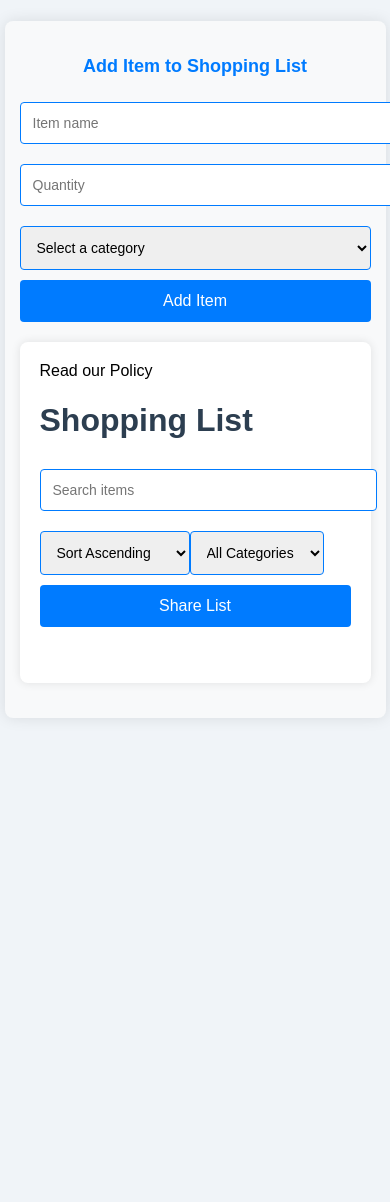
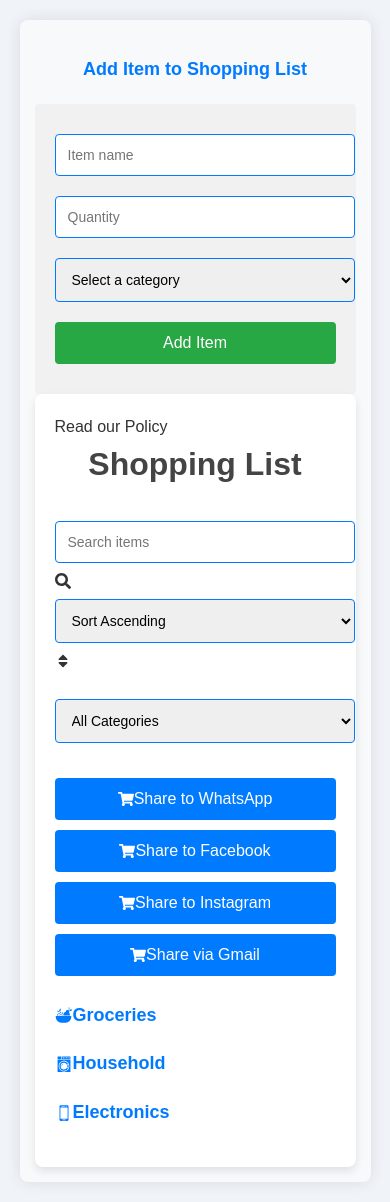
Before and after one commit to khanyajara/Shopping-list, a React (Create React App) app: page /add-item in a window 390 px wide. Before the commit the page ends 844 px from the top, so only its background shows below. Built offline with nearby package versions, Linux system fonts and the light colour scheme; data requests are answered from the project's data file; the HTML template or start-up script is replaced by a standard one.

Commit message:
saving changes

```diff
--- a/src/components/AddItem.js
+++ b/src/components/AddItem.js
@@ -1,31 +1,55 @@
-
-
 import React, { useState } from 'react';
 import { useDispatch } from 'react-redux';
 import { addItem } from '../redux/action';
 import '../styles/AddItem.css';
 import ShoppingList from './Shoppinglist';
+import axios from 'axios';
+
+const categoryTypes = {
+  Groceries: ['Fruits', 'Vegetables', 'Dairy', 'Meat', 'Snacks'],
+  Household: ['Cleaning Supplies', 'Furniture', 'Decor', 'Appliances'],
+  Electronics: ['Phones', 'Laptops', 'Cameras', 'Accessories'],
+  Clothing: ['Men', 'Women', 'Kids', 'Shoes', 'Accessories'],
+  Other: ['Miscellaneous', 'Gift Items', 'Stationery'],
+};
 
 const AddItem = () => {
   const [name, setName] = useState('');
   const [quantity, setQuantity] = useState('');
   const [category, setCategory] = useState('');
+  const [productType, setProductType] = useState('');
+  const [error, setError] = useState(null);
 
   const dispatch = useDispatch();
 
   const handleSubmit = async (e) => {
     e.preventDefault();
-    const newItem = { id: Date.now(), name, quantity, category };
+    if (!name || !quantity || !category || !productType) {
+      setError('Please fill in all fields');
+      return;
+    }
+    const newItem = { id: Date.now(), name, quantity, category, productType };
 
+    // Add to Redux store
     dispatch(addItem(newItem));
+
+    // Add to shoppinglist.json
+    try {
+      await axios.post('http://localhost:5000/items', newItem);
       setName('');
       setQuantity('');
       setCategory('');
+      setProductType('');
+      setError(null);
+    } catch (err) {
+      setError('Error adding item to file');
+    }
   };
 
   return (
     <div className="add-item-container">
       <h2>Add Item to Shopping List</h2>
+      {error && <p style={{ color: 'red' }}>{error}</p>}
       <form onSubmit={handleSubmit} className="add-item-form">
         <input
           type="text"
@@ -45,18 +69,42 @@ const AddItem = () => {
         />
         <select
           value={category}
-            onChange={(e) => setCategory(e.target.value)}
+          onChange={(e) => {
+            setCategory(e.target.value);
+            setProductType('');
+          }}
           required
           className="input-field"
         >
-            <option value="" disabled>Select a category</option>
-            <option value="Groceries">Groceries</option>
-            <option value="Household">Household</option>
-            <option value="Electronics">Electronics</option>
-            <option value="Clothing">Clothing</option>
-            <option value="Other">Other</option>
+          <option value="" disabled>
+            Select a category
+          </option>
+          {Object.keys(categoryTypes).map((cat) => (
+            <option key={cat} value={cat}>
+              {cat}
+            </option>
+          ))}
         </select>
-          <button type="submit" className="submit-button">Add Item</button>
+        {category && (
+          <select
+            value={productType}
+            onChange={(e) => setProductType(e.target.value)}
+            required
+            className="input-field"
+          >
+            <option value="" disabled>
+              Select a product type
+            </option>
+            {categoryTypes[category].map((type) => (
+              <option key={type} value={type}>
+                {type}
+              </option>
+            ))}
+          </select>
+        )}
+        <button type="submit" className="submit-button">
+          Add Item
+        </button>
       </form>
       <ShoppingList />
     </div>
--- a/src/components/Shoppinglist.js
+++ b/src/components/Shoppinglist.js
@@ -1,13 +1,18 @@
+
 import React, { useState, useEffect } from 'react';
 import { useDispatch, useSelector } from 'react-redux';
 import { setItems, updateItem, removeItem, boughtItems } from '../redux/action';
 import axios from 'axios';
-import '../styles/styles.css';
 import { useNavigate } from 'react-router-dom';
+import { FaSearch, FaSort, FaTrash, FaEdit, FaCheck, FaShoppingCart } from 'react-icons/fa';
+import { GiFruitBowl, GiWashingMachine, GiSmartphone } from 'react-icons/gi';
+import styles from '../styles/styles.css';
 
-
-
-
+const categoryTypes = {
+  Groceries: ['Fruits', 'Vegetables', 'Dairy', 'Meat', 'Snacks'],
+  Household: ['Cleaning Supplies', 'Furniture', 'Decor', 'Appliances'],
+  Electronics: ['Phones', 'Laptops', 'Cameras', 'Accessories'],
+};
 
 const ShoppingApp = () => {
   const dispatch = useDispatch();
@@ -16,13 +21,15 @@ const ShoppingApp = () => {
   const [sortOrder, setSortOrder] = useState('asc');
   const [editedItem, setEditedItem] = useState(null);
   const [category, setCategory] = useState('');
+  const [productType, setProductType] = useState('');
   const [tag, setTag] = useState('');
-    const [categories] = useState(['Groceries', 'Household', 'Electronics']);
-const navigate=useNavigate();
+  const [categories] = useState(Object.keys(categoryTypes));
+  const navigate = useNavigate();
 
-const privacy =()=>{
-    navigate("/policy")
-}
+  const handlePrivacy = () => {
+    navigate("/policy");
+  };
+
   useEffect(() => {
     const fetchItems = async () => {
       try {
@@ -38,17 +45,19 @@ const privacy =()=>{
   const handleEdit = (item) => {
     setEditedItem(item);
     setCategory(item.category);
+    setProductType(item.productType || '');
     setTag(item.tag || '');
   };
 
   const handleDelete = async (id) => {
-        await axios.delete(`http://localhost:5000/items/${id}`);
+
     dispatch(removeItem(id));
   };
 
-    const handleUpdate = async () => {
-        const updatedItem = { ...editedItem, category, tag };
-        await axios.put(`http://localhost:5000/items/${updatedItem.id}`, updatedItem);
+  const handleUpdate = async (e) => {
+    e.preventDefault();
+    const updatedItem = { ...editedItem, category, productType,  };
+
     dispatch(updateItem(updatedItem));
     resetItemForm();
   };
@@ -59,13 +68,15 @@ const privacy =()=>{
 
   const resetItemForm = () => {
     setCategory('');
+    setProductType('');
     setTag('');
     setEditedItem(null);
   };
 
   const filteredItems = items.filter(item =>
     item.name.toLowerCase().includes(searchTerm.toLowerCase()) &&
-        (category ? item.category === category : true)
+    (category ? item.category === category : true) &&
+    (productType ? item.productType === productType : true)
   );
 
   const sortedItems = [...filteredItems].sort((a, b) => {
@@ -75,46 +86,110 @@ const privacy =()=>{
     return b.name.localeCompare(a.name);
   });
 
-    const shareList = () => {
-        const listString = sortedItems.map(item => `${item.name} - ${item.quantity}`).join('\n');
-        const subject = encodeURIComponent('My Grocery List');
-        const body = encodeURIComponent(`Here’s my grocery list:\n\n${listString}`);
-        window.open(`mailto:?subject=${subject}&body=${body}`);
+  const shareToPlatform = (platform) => {
+    const listString = sortedItems.map(item => `${item.name} - ${item.quantity} (${item.productType || 'No type'})`).join('\n');
+    const encodedMessage = encodeURIComponent(`Shopping List:\n\n${listString}`);
+
+    let url = '';
+    switch (platform) {
+      case 'whatsapp':
+        url = `https://wa.me/?text=${encodedMessage}`;
+        break;
+      case 'facebook':
+        url = `https://www.facebook.com/sharer/sharer.php?u=${encodeURIComponent('https://example.com')}&quote=${encodedMessage}`;
+        break;
+      case 'instagram':
+        alert('Instagram sharing is only available through the mobile app.');
+        return;
+      case 'gmail':
+        url = `mailto:?subject=My Shopping List&body=${encodedMessage}`;
+        break;
+      default:
+        break;
+    }
+    if (url) window.open(url, '_blank');
   };
+
+  const groupedItems = categories.reduce((acc, category) => {
+    acc[category] = sortedItems.filter(item => item.category === category);
+    return acc;
+  }, {});
 
   return (
     <div className="shopping-app">
-
-            <div onClick={privacy}> Read our Policy</div>
+      <div onClick={handlePrivacy}>Read our Policy</div>
       <div className="shopping-list-container">
         <h1>Shopping List</h1>
+        <div className="search-sort-container">
           <input
             type="text"
             value={searchTerm}
             onChange={(e) => setSearchTerm(e.target.value)}
             placeholder="Search items"
+            className="search-input"
           />
-                <select onChange={(e) => setSortOrder(e.target.value)}>
+          <FaSearch />
+          <select onChange={(e) => setSortOrder(e.target.value)} className="sort-dropdown">
             <option value="asc">Sort Ascending</option>
             <option value="desc">Sort Descending</option>
           </select>
-                <select onChange={(e) => setCategory(e.target.value)} value={category}>
+          <FaSort />
+        </div>
+        <select onChange={(e) => setCategory(e.target.value)} value={category} className="category-dropdown">
           <option value="">All Categories</option>
           {categories.map(cat => (
             <option key={cat} value={cat}>{cat}</option>
           ))}
         </select>
-                <button onClick={shareList}>Share List</button>
+        {category && (
+          <select onChange={(e) => setProductType(e.target.value)} value={productType} className="product-type-dropdown">
+            <option value="">All Product Types</option>
+            {categoryTypes[category].map(type => (
+              <option key={type} value={type}>{type}</option>
+            ))}
+          </select>
+        )}
+        <div className="share-buttons">
+          <button onClick={() => shareToPlatform('whatsapp')} className="share-button">
+            <FaShoppingCart /> Share to WhatsApp
+          </button>
+          <button onClick={() => shareToPlatform('facebook')} className="share-button">
+            <FaShoppingCart /> Share to Facebook
+          </button>
+          <button onClick={() => shareToPlatform('instagram')} className="share-button">
+            <FaShoppingCart /> Share to Instagram
+          </button>
+          <button onClick={() => shareToPlatform('gmail')} className="share-button">
+            <FaShoppingCart /> Share via Gmail
+          </button>
+        </div>
+
+        {categories.map(cat => (
+          <div key={cat} className="category-section">
+            <h2>
+              {cat === 'Groceries' && <GiFruitBowl />}
+              {cat === 'Household' && <GiWashingMachine />}
+              {cat === 'Electronics' && <GiSmartphone />}
+              {cat}
+            </h2>
             <ul>
-                    {sortedItems.map(item => (
+              {groupedItems[cat].map(item => (
                 <li key={item.id} style={{ textDecoration: item.bought ? 'line-through' : 'none' }}>
-                            {item.name} - {item.quantity} - {item.category} - {item.tag}
-                            <button onClick={() => toggleBought(item.id)}>{item.bought ? 'Unmark' : 'Bought'}</button>
-                            <button onClick={() => handleEdit(item)}>Edit</button>
-                            <button onClick={() => handleDelete(item.id)}>Delete</button>
+                  {item.name} - {item.quantity} - {item.productType || 'No type'} - {item.tag}
+                  <button onClick={() => toggleBought(item.id)} className="buy-button">
+                    <FaCheck />
+                  </button>
+                  <button onClick={() => handleEdit(item)} className='edit-button'>
+                    <FaEdit />
+                  </button>
+                  <button onClick={() => handleDelete(item.id)} className="delete-button">
+                    <FaTrash />
+                  </button>
                 </li>
               ))}
             </ul>
+          </div>
+        ))}
         {editedItem && (
           <div>
             <h2>Edit Item</h2>
@@ -139,14 +214,19 @@ const privacy =()=>{
                   <option key={cat} value={cat}>{cat}</option>
                 ))}
               </select>
-                            <input
-                                type="text"
-                                value={tag}
-                                onChange={(e) => setTag(e.target.value)}
-                                placeholder="Tag"
-                            />
+              {category && (
+                <select
+                  value={productType}
+                  onChange={(e) => setProductType(e.target.value)}
+                >
+                  {categoryTypes[category].map(type => (
+                    <option key={type} value={type}>{type}</option>
+                  ))}
+                </select>
+              )}
+
               <button type="submit">Update Item</button>
-                            <button onClick={resetItemForm}>Cancel</button>
+              <button type="button" onClick={resetItemForm}>Cancel</button>
             </form>
           </div>
         )}
--- a/src/styles/AddItem.css
+++ b/src/styles/AddItem.css
@@ -4,7 +4,7 @@
     padding: 20px;
     box-shadow: 0 0 15px rgba(0, 0, 0, 0.1);
     margin: 20px 0;
-    max-width: 400px;
+    width: 500px;
     margin-left: auto;
     margin-right: auto;
 }
@@ -28,6 +28,7 @@
     border-radius: 4px;
     font-size: 14px;
     transition: border-color 0.3s;
+    width: 300px;
 }
 
 .add-item-container input:focus,
--- a/src/styles/Login.css
+++ b/src/styles/Login.css
@@ -6,7 +6,7 @@
     padding: 30px;
     box-shadow: 0 0 20px rgba(0, 0, 0, 0.15);
     margin: 30px auto;
-    max-width: 400px;
+    width: 700px;
 }
 
 .auth-container h2 {
@@ -23,6 +23,7 @@
 
 .auth-container input {
     padding: 12px;
+
     margin: 10px 0;
     border: 1px solid #007bff;
     border-radius: 4px;
--- a/src/styles/styles.css
+++ b/src/styles/styles.css
@@ -1,77 +1,202 @@
+/* General Reset */
+* {
+  margin: 0;
+  padding: 0;
+  box-sizing: border-box;
+}
+
+body {
+  font-family: Arial, sans-serif;
+  background-color: #f9f9f9;
+  color: #333;
+  line-height: 1.6;
+}
+
+/* Container Styles */
+.shopping-app {
+  max-width: 1200px;
+  margin: 0 auto;
+  padding: 20px;
+  background-color: #fff;
+  border-radius: 8px;
+  box-shadow: 0 4px 8px rgba(0, 0, 0, 0.1);
+}
+
+.shopping-list-container h1 {
+  text-align: center;
+  margin-bottom: 20px;
+  color: #444;
+}
 
 
-body {
-    font-family: Arial, sans-serif;
-    margin: 0;
-    padding: 0;
-    background-color: #f9f9f9;
+.search-sort-container {
+  display: flex;
+  align-items: center;
+  justify-content: space-between;
+  margin-bottom: 20px;
 }
 
-.shopping-app {
-    max-width: 600px;
-    margin: 20px auto;
-    padding: 20px;
-    background-color: #fff;
-    box-shadow: 0 0 10px rgba(0, 0, 0, 0.1);
-    border-radius: 8px;
+.search-input {
+  flex: 1;
+  padding: 10px;
+  margin-right: 10px;
+  border: 1px solid #ddd;
+  border-radius: 4px;
+  font-size: 16px;
 }
 
-h1, h2 {
-    color: #333;
+.sort-dropdown,
+.category-dropdown,
+.product-type-dropdown {
+  padding: 10px;
+  border: 1px solid #ddd;
+  border-radius: 4px;
+  font-size: 16px;
+  margin-left: 10px;
 }
 
-.auth-container, .add-item-container, .shopping-list-container {
-    margin-bottom: 20px;
+
+.share-buttons {
+  display: flex;
+  justify-content: center;
+  margin: 20px 0;
 }
 
-form {
-    display: flex;
-    flex-direction: column;
+.share-button {
+  display: flex;
+  align-items: center;
+  justify-content: center;
+  background-color: #007bff;
+  color: #fff;
+  border: none;
+  border-radius: 4px;
+  padding: 10px 20px;
+  margin: 0 5px;
+  cursor: pointer;
+  font-size: 14px;
 }
 
-input {
-    padding: 10px;
-    margin: 5px 0;
-    border: 1px solid #ccc;
-    border-radius: 4px;
+.share-button:hover {
+  background-color: #0056b3;
 }
 
-button {
-    padding: 10px;
-    background-color: #28a745;
-    color: white;
-    border: none;
-    border-radius: 4px;
-    cursor: pointer;
+
+.category-section {
+  margin-bottom: 20px;
 }
 
-button:hover {
-    background-color: #218838;
+.category-section h2 {
+  display: flex;
+  align-items: center;
+  font-size: 20px;
+  color: #555;
+  margin-bottom: 10px;
 }
 
-ul {
-    list-style: none;
-    width: 100%;
-    padding: 0;
-    display: flex;
-    flex-wrap: wrap;
+.category-section ul {
+  list-style: none;
+  padding: 0;
 }
 
-li {
-    padding: 10px;
-    border: 1px solid #ddd;
-    border-radius: 4px;
-    margin: 5px;
-    flex: 1 1 calc(45% - 10px);
-    display: flex;
-    justify-content: space-between;
-    align-items: center;
+.category-section li {
+  display: flex;
+  align-items: center;
+  justify-content: space-between;
+  padding: 10px;
+  margin-bottom: 5px;
+  border: 1px solid #ddd;
+  border-radius: 4px;
+  background-color: #f7f7f7;
 }
 
-li button {
-    background-color: #dc3545;
+.category-section li:hover {
+  background-color: #e6f7ff;
 }
 
-li button:hover {
-    background-color: #c82333;
+
+.buy-button,
+.edit-button,
+.delete-button {
+  background: none;
+  border: none;
+  color: #555;
+  font-size: 16px;
+  cursor: pointer;
+  margin-left: 10px;
 }
+
+.buy-button:hover {
+  color: #28a745;
+}
+
+.edit-button:hover {
+  color: #ffc107;
+}
+
+.delete-button:hover {
+  color: #dc3545;
+}
+
+
+form {
+  background-color: #f1f1f1;
+  padding: 20px;
+  border-radius: 4px;
+  margin-top: 20px;
+}
+
+form input,
+form select,
+form button {
+  width: 100%;
+  padding: 10px;
+  margin: 10px 0;
+  font-size: 16px;
+  border: 1px solid #ddd;
+  border-radius: 4px;
+}
+
+form button[type="submit"] {
+  background-color: #28a745;
+  color: #fff;
+  border: none;
+  cursor: pointer;
+}
+
+form button[type="submit"]:hover {
+  background-color: #218838;
+}
+
+form button[type="button"] {
+  background-color: #dc3545;
+  color: #fff;
+  border: none;
+  cursor: pointer;
+}
+
+form button[type="button"]:hover {
+  background-color: #c82333;
+}
+
+
+@media (max-width: 768px) {
+  .search-sort-container {
+    flex-direction: column;
+    align-items: stretch;
+  }
+
+  .search-input,
+  .sort-dropdown,
+  .category-dropdown,
+  .product-type-dropdown {
+    margin: 5px 0;
+  }
+
+  .share-buttons {
+    flex-direction: column;
+  }
+
+  .share-button {
+    margin: 5px 0;
+  }
+}
```
Also changed, not shown: package.json (+9 -0 lines), server.js (added, +38 -0 lines), shoppinglist.json (added, +79 -0 lines), 1 other file (tests, documents, lock files or other folders). Lines whose indentation alone changed are shown as unchanged.
